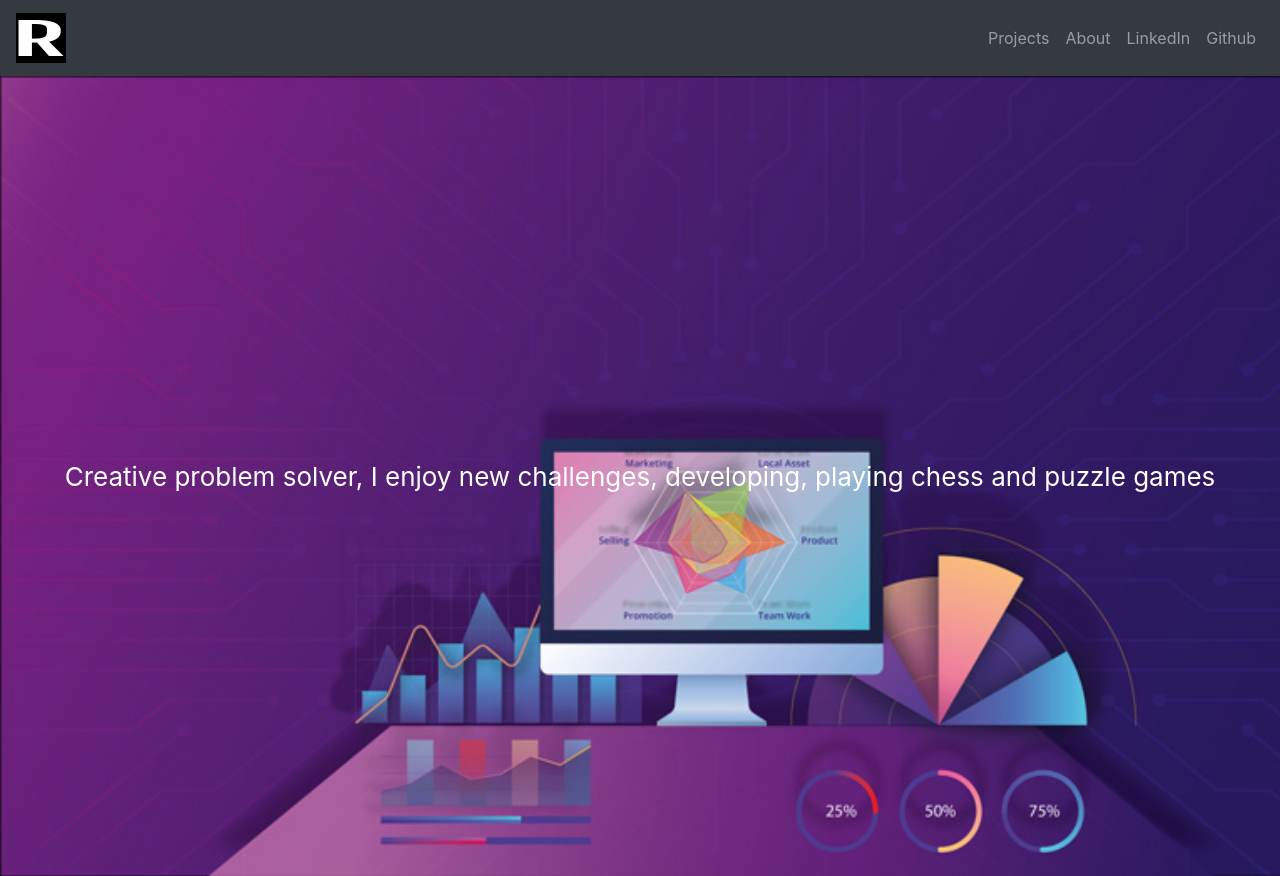
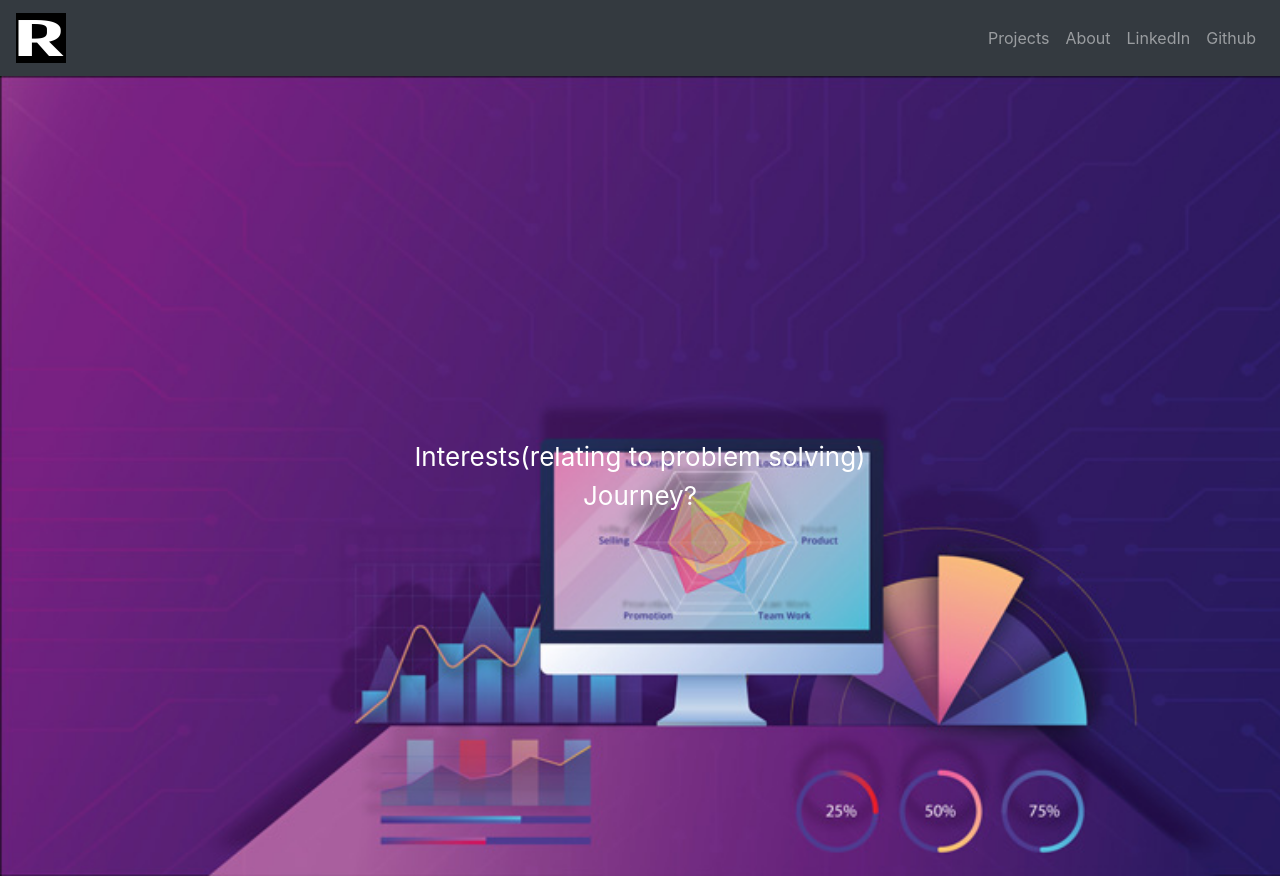
Before and after one commit to RonaldVilorio/portfolio-frontend, a React (Create React App) app: page /about in a window 1280 px wide. Built offline with nearby package versions, Linux system fonts and the light colour scheme.

Commit message:
removed unused images

```diff
--- a/src/Components/About.js
+++ b/src/Components/About.js
@@ -3,7 +3,8 @@ import React from "react";
 const About = () => {
   return (
     <>
-      <div>Creative problem solver, I enjoy new challenges, developing, playing chess and puzzle games</div>
+      <div>Interests(relating to problem solving)</div>
+      <div>Journey?</div>
     </>
   );
 };
--- a/src/Components/Home.js
+++ b/src/Components/Home.js
@@ -5,8 +5,6 @@ const Home = () => {
     <>
       <div>Image</div>
       <div>Ronald Vilorio \n Web Developer</div>
-
-
     </>
   );
 };
```
Also changed, not shown: src/assets/logo2.png (deleted).
